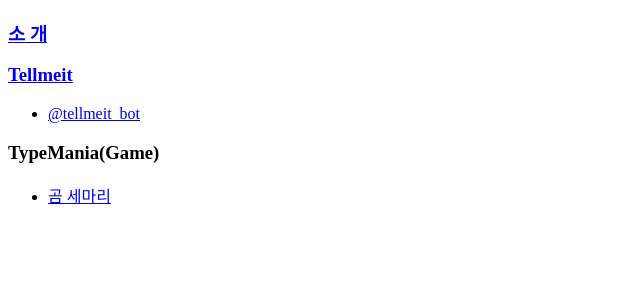
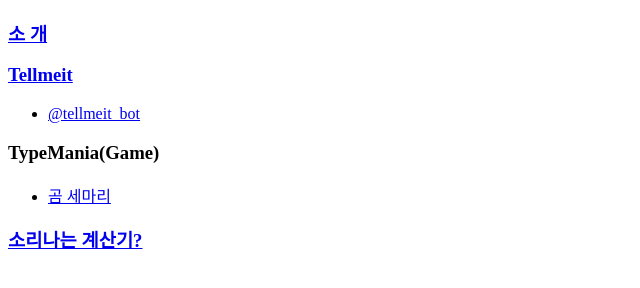
Before and after one commit to SDRLurker/sdrlurker.github.io, a plain HTML site: page menu.html in a window 1280 px wide. Shown: the whole page, without its empty margins (0-640 px from the left). Drawn offline with Linux system fonts and the light colour scheme.

Commit message:
sdrlurker.github.io - modify menu.html

```diff
--- a/menu.html
+++ b/menu.html
@@ -15,5 +15,6 @@
     <ul>
       <li><a href="typemania/gom3mari/index.html" target="main">곰 세마리</a></li>
     </ul>
+    <h3><a href="calculator/index.html" target="_target">소리나는 계산기?</a></h3>
   </body>
 </html>
```
